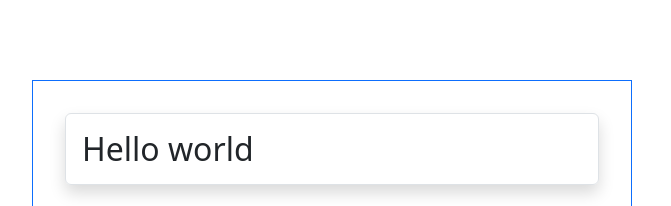
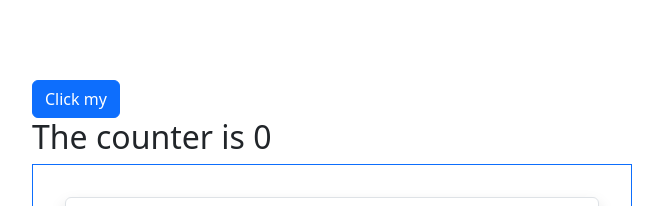
Before and after one commit to SergeyChudinov/Udemy-5-09, a React (Create React App) app in the folder my-app/: page / in a window 1280 px wide. Shown: the top 206 px of the page, without its empty margins (308-979 px from the left). Built offline with nearby package versions, Linux system fonts and the light colour scheme.

Commit message:
Make lesson-6-12

```diff
--- a/my-app/src/App.js
+++ b/my-app/src/App.js
@@ -100,9 +100,41 @@
     </div>
   )
 }
+
+const Message = (props) => {
+  return (
+    <h2> The counter is {props.counter}</h2>
+  )
+}
+class Counter extends Component {
+  state = {
+    counter: 0
+  }
+  changeCounter = () => {
+    this.setState(({counter}) => ({
+      counter: counter + 1
+    }))
+  }
+  render() {
+    return (
+      <>
+        <button
+          className={'btn btn-primary'}
+          onClick={this.changeCounter}>
+          Click my
+        </button>
+        {this.props.render(this.state.counter)}
+        {/* <Message counter={this.state.counter}/> */}
+      </>
+    )
+  }
+}
 function App() {
   return (
     <Wrapper>
+      <Counter render={counter => (
+        <Message counter={counter}/>
+      )}/>
       <HelloGreatings/>
       <BootstrapTest
         left = {
```
